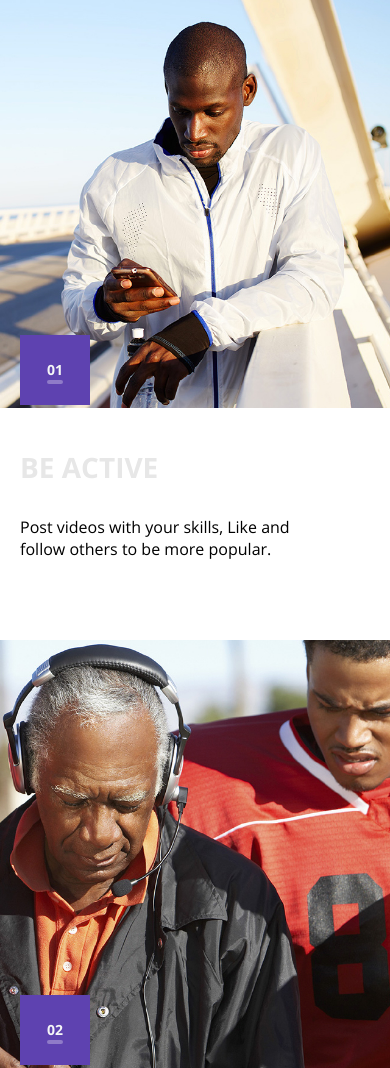
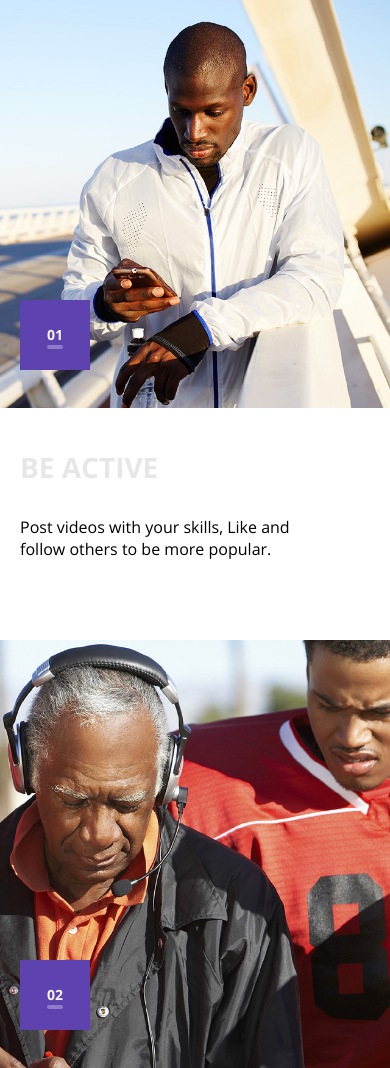
Before and after one commit to Daria-chizh/sportsmen, a plain HTML site: page index.html in a window 390 px wide. Shown: the part 2638-3706 px from the top of the page. Drawn offline with Linux system fonts and the light colour scheme.

Commit message:
tune section index element's position

```diff
--- a/index.css
+++ b/index.css
@@ -634,7 +634,7 @@ body {
   }
 
   .section-point-index {
-    top: calc(50% + 25px);
+    top: calc(50% - 10px);
     width: 70px;
     height: 70px;
     left: 20px;
```
